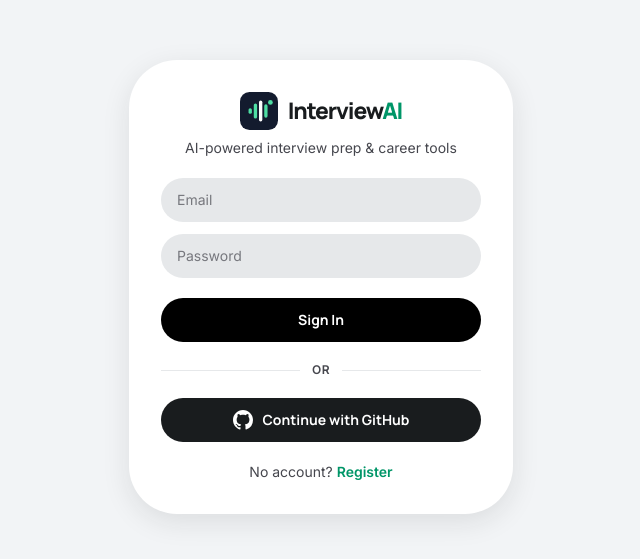
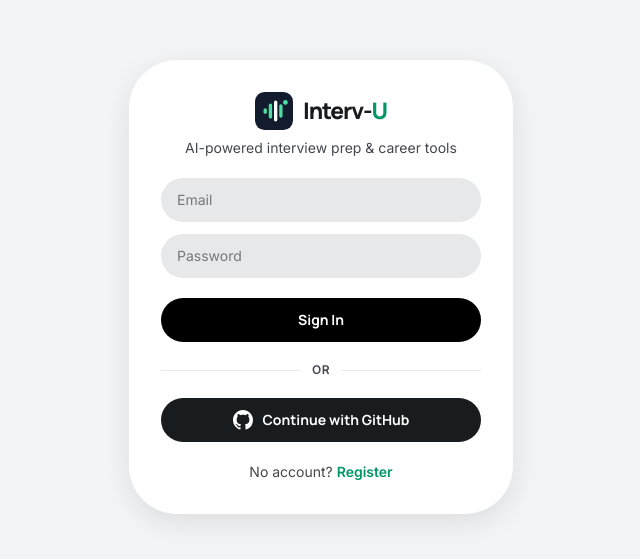
Before and after one commit to Jzackiewicz/GeminiHackathon, a React (Vite) app in the folder frontend/: page /login in a window 1280 px wide. Shown: the part 113-672 px from the top of the page, without its empty margins (319-959 px from the left). Built offline with nearby package versions, Linux system fonts and the light colour scheme.

Commit message:
Rename branding from InterviewAI to Interv-U

```diff
--- a/frontend/index.html
+++ b/frontend/index.html
@@ -3,7 +3,7 @@
   <head>
     <meta charset="UTF-8" />
     <meta name="viewport" content="width=device-width, initial-scale=1.0" />
-    <title>InterviewAI</title>
+    <title>Interv-U</title>
   </head>
   <body class="bg-surface text-on-surface-variant min-h-screen font-body antialiased">
     <div id="root"></div>
--- a/frontend/src/components/Logo.jsx
+++ b/frontend/src/components/Logo.jsx
@@ -29,7 +29,7 @@ export function LogoFull({ size = 32, className = "" }) {
         className="font-headline font-extrabold tracking-tighter text-on-surface"
         style={{ fontSize: size * 0.6 }}
       >
-        Interview<span className="text-on-tertiary-container">AI</span>
+        Interv-<span className="text-on-tertiary-container">U</span>
       </span>
     </div>
   );
```
